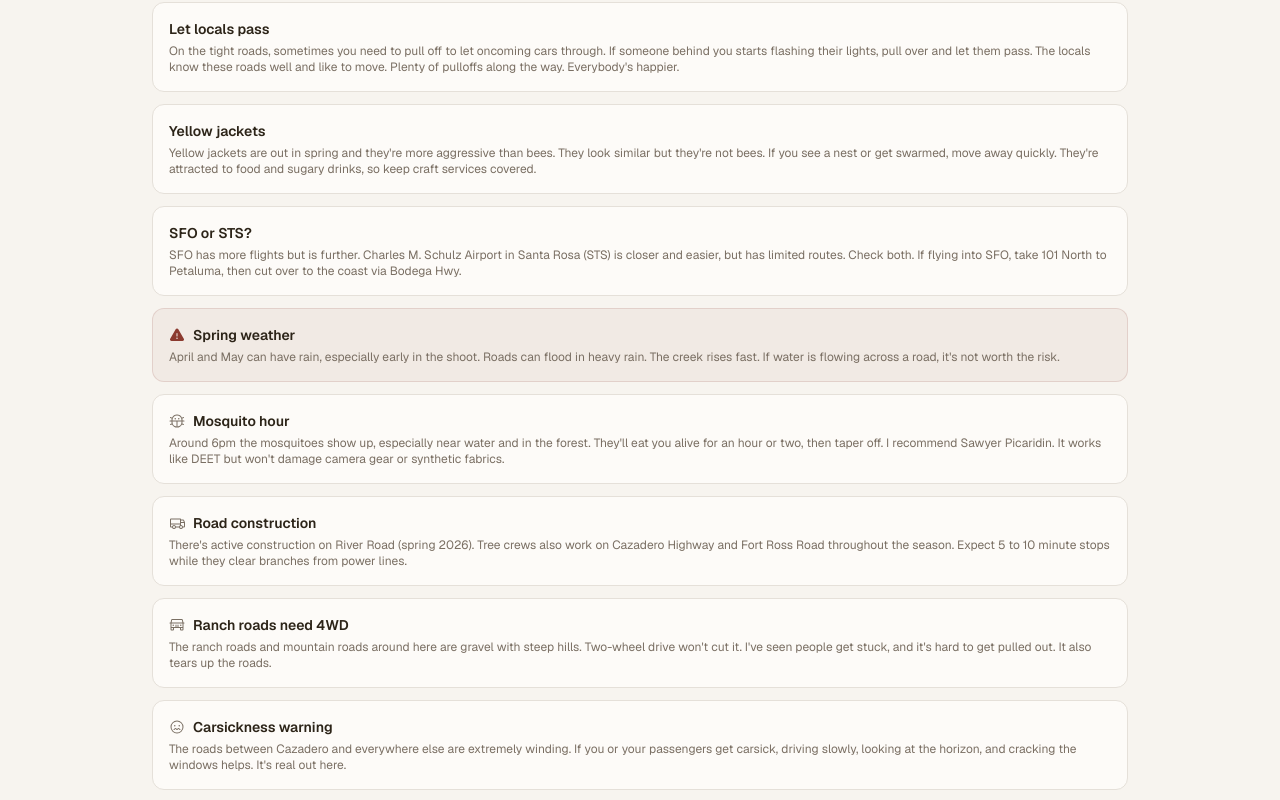
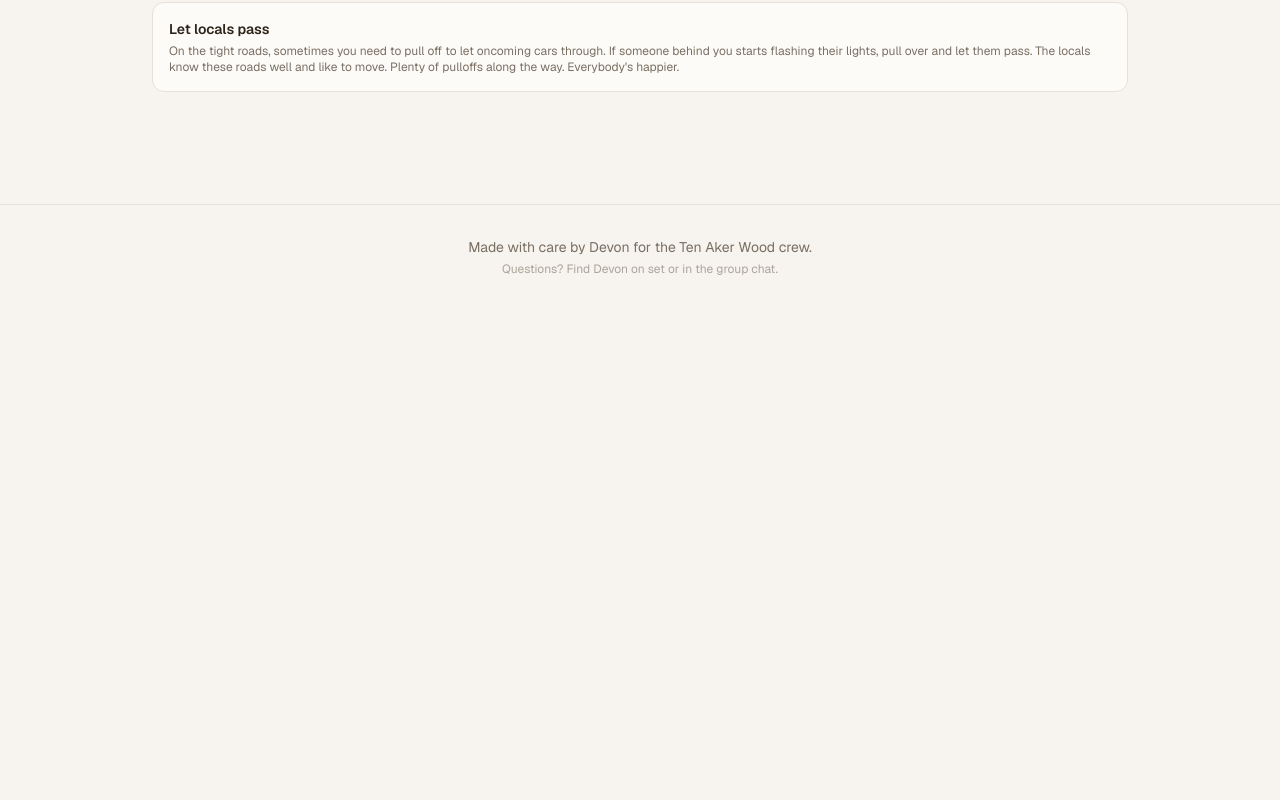
Before and after one commit to dmthepm/tenaker-guide, a Next.js app: page /getting-around in a window 1280 px wide. Shown: the part 2140-2940 px from the top of the page. After the commit the page ends 2449 px from the top, so only its background shows below. Built offline with nearby package versions, Linux system fonts and the light colour scheme.

Commit message:
Move mosquito hour + yellow jackets to emergency/safety
These are nature/safety topics, not driving topics.
Moved from Getting Around to Emergency page safety tips.

Co-Authored-By: Claude Opus 4.6 (1M context) <noreply@anthropic.com>

```diff
--- a/app/getting-around/page.tsx
+++ b/app/getting-around/page.tsx
@@ -219,81 +219,6 @@ export default function GettingAroundPage() {
                 On the tight roads, sometimes you need to pull off to let oncoming cars through. If someone behind you starts flashing their lights, pull over and let them pass. The locals know these roads well and like to move. Plenty of pulloffs along the way. Everybody's happier.
               </p>
             </div>
-            <div className="bg-card border border-border rounded-xl p-4">
-              <h3 className="text-sm font-semibold text-foreground">
-                Yellow jackets
-              </h3>
-              <p className="text-xs text-muted mt-1">
-                Yellow jackets are out in spring and they're more aggressive than bees. They look similar but they're not bees. If you see a nest or get swarmed, move away quickly. They're attracted to food and sugary drinks, so keep craft services covered.
-              </p>
-            </div>
-            <div className="bg-card border border-border rounded-xl p-4">
-              <h3 className="text-sm font-semibold text-foreground">
-                SFO or STS?
-              </h3>
-              <p className="text-xs text-muted mt-1">
-                SFO has more flights but is further. Charles M. Schulz Airport
-                in Santa Rosa (STS) is closer and easier, but has limited
-                routes. Check both. If flying into SFO, take 101 North to
-                Petaluma, then cut over to the coast via Bodega Hwy.
-              </p>
-            </div>
-            <div className="bg-accent/5 border border-accent/15 rounded-xl p-4">
-              <h3 className="text-sm font-semibold text-foreground flex items-center gap-2">
-                <Warning size={16} className="text-accent" weight="fill" />
-                Spring weather
-              </h3>
-              <p className="text-xs text-muted mt-1">
-                April and May can have rain, especially early in the shoot. Roads
-                can flood in heavy rain. The creek rises fast. If water is
-                flowing across a road, it&apos;s not worth the risk.
-              </p>
-            </div>
-            <div className="bg-card border border-border rounded-xl p-4">
-              <h3 className="text-sm font-semibold text-foreground flex items-center gap-2">
-                <Bug size={16} className="text-muted" />
-                Mosquito hour
-              </h3>
-              <p className="text-xs text-muted mt-1">
-                Around 6pm the mosquitoes show up, especially near water and in the forest.
-                They&apos;ll eat you alive for an hour or two, then taper off. I recommend Sawyer
-                Picaridin. It works like DEET but won&apos;t damage camera gear or
-                synthetic fabrics.
-              </p>
-            </div>
-            <div className="bg-card border border-border rounded-xl p-4">
-              <h3 className="text-sm font-semibold text-foreground flex items-center gap-2">
-                <Truck size={16} className="text-muted" />
-                Road construction
-              </h3>
-              <p className="text-xs text-muted mt-1">
-                There&apos;s active construction on River Road (spring 2026). Tree crews
-                also work on Cazadero Highway and Fort Ross Road throughout the season.
-                Expect 5 to 10 minute stops while they clear branches from power lines.
-              </p>
-            </div>
-            <div className="bg-card border border-border rounded-xl p-4">
-              <h3 className="text-sm font-semibold text-foreground flex items-center gap-2">
-                <Jeep size={16} className="text-muted" />
-                Ranch roads need 4WD
-              </h3>
-              <p className="text-xs text-muted mt-1">
-                The ranch roads and mountain roads around here are gravel with steep
-                hills. Two-wheel drive won&apos;t cut it. I&apos;ve seen people get stuck, and
-                it&apos;s hard to get pulled out. It also tears up the roads.
-              </p>
-            </div>
-            <div className="bg-card border border-border rounded-xl p-4">
-              <h3 className="text-sm font-semibold text-foreground flex items-center gap-2">
-                <SmileyNervous size={16} className="text-muted" />
-                Carsickness warning
-              </h3>
-              <p className="text-xs text-muted mt-1">
-                The roads between Cazadero and everywhere else are extremely winding.
-                If you or your passengers get carsick, driving slowly, looking at the
-                horizon, and cracking the windows helps. It&apos;s real out here.
-              </p>
-            </div>
           </div>
         </section>
       </div>
--- a/data/emergency.ts
+++ b/data/emergency.ts
@@ -115,6 +115,16 @@ export const safetyTips = [
       "AT&T has very spotty coverage in Cazadero. T-Mobile and Verizon are effectively dead. Some spots near the General Store get a bar or two, but don't count on it. Free WiFi is available at the General Store and the firehouse (network: EQAC). Download maps, music, and anything you need before driving up. Walkie-talkies are recommended for on-set communication.",
   },
   {
+    title: "Yellow Jackets",
+    content:
+      "Yellow jackets are out in spring and more aggressive than bees. They look similar but they're not bees. If you see a nest or get swarmed, move away quickly. They're attracted to food and sugary drinks, so keep craft services covered.",
+  },
+  {
+    title: "Mosquito Hour",
+    content:
+      "Around 6pm the mosquitoes show up, especially near water and in the forest. They're intense for an hour or two, then taper off. Sawyer Picaridin works well and won't damage camera gear or synthetic fabrics the way DEET can.",
+  },
+  {
     title: "No Gas",
     content:
       "There is no gas station in Cazadero. Nearest is Lambert's 76 in Guerneville (21 min). I've learned to fill up every time I pass through Guerneville.",
```
